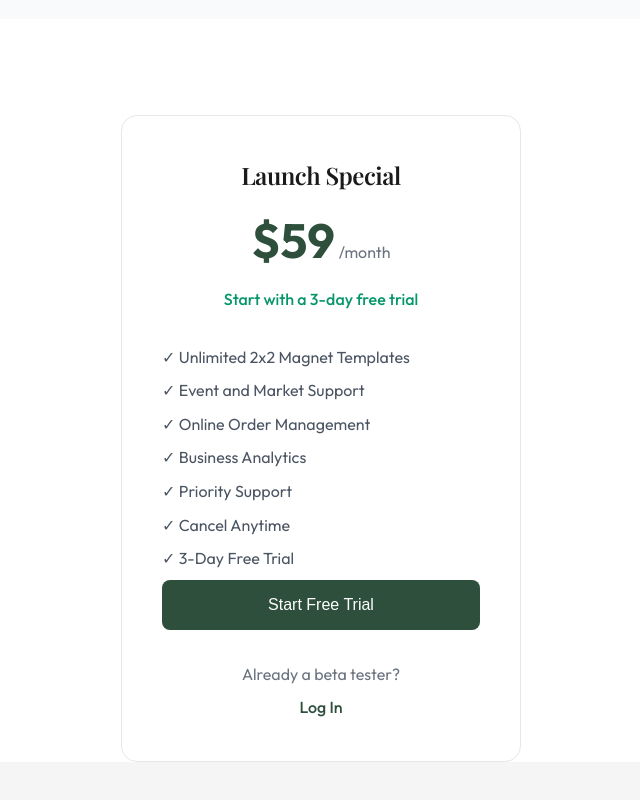
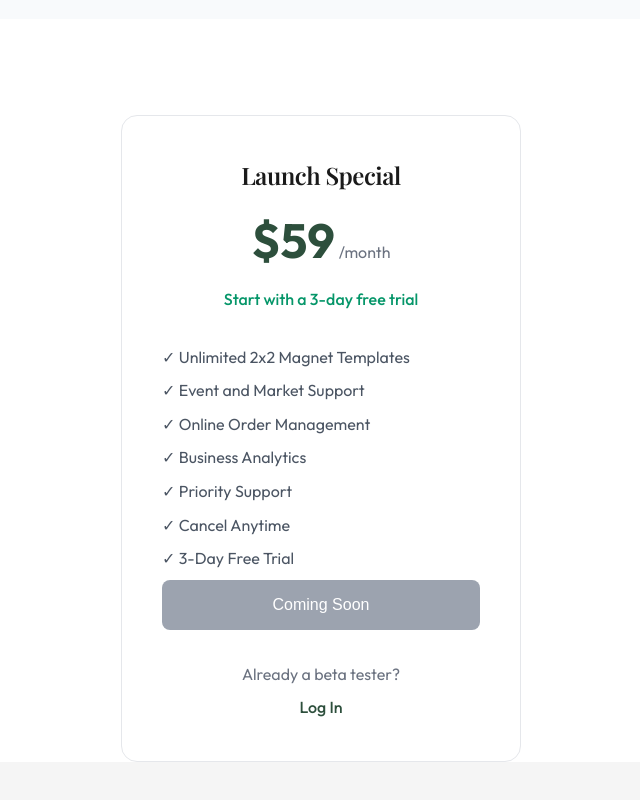
Before and after one commit to francoise2188/printboothpro-new, a Next.js app: page /subscription in a window 1280 px wide. Shown: the part 2697-3497 px from the top of the page, without its empty margins (319-959 px from the left). Built offline with nearby package versions, Linux system fonts and the light colour scheme; a web font is replaced by a local one.

Commit message:
Disable subscribe button and change text to 'Coming Soon'

```diff
--- a/app/subscription/page.js
+++ b/app/subscription/page.js
@@ -245,10 +245,10 @@ export default function SubscriptionPage() {
 
               <button
                 onClick={handleSubscribe}
-                disabled={loading}
-                className={`${styles.subscribeButton} ${loading ? styles.disabled : ''}`}
+                disabled={true}
+                className={`${styles.subscribeButton} ${styles.disabled}`}
               >
-                {loading ? 'Starting Trial...' : 'Start Free Trial'}
+                Coming Soon
               </button>
 
               <div className={styles.loginSection}>
```
